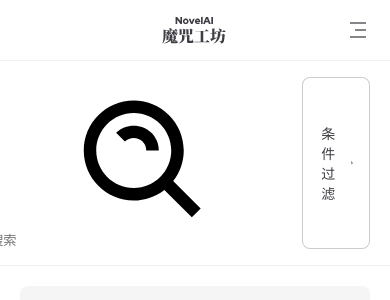
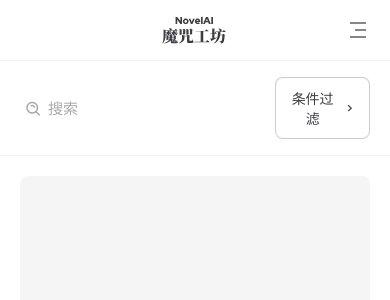
Before and after one commit to Coooookies/novelai-tagdictionary-webui, a Vue app: page /community in a window 390 px wide. Shown: the top 300 px of the page. Built offline with nearby package versions, Linux system fonts and the light colour scheme.

Commit message:
add: input实现

```diff
--- a/src/components/input/input.vue
+++ b/src/components/input/input.vue
@@ -11,6 +11,7 @@ const props = defineProps({
   placeholder: String,
   value: String,
   iconName: String,
+  simpleOnMobile: Boolean,
 });
 
 const inputHandler = (event: Event) => {
@@ -19,14 +20,10 @@ const inputHandler = (event: Event) => {
 </script>
 
 <template>
-  <div class="n-input">
-    <n-icon
-      class="n-input__icon"
-      :icon-name="props.iconName"
-      v-if="props.iconName"
-    />
+  <div class="n-input" :class="{ __simple: props.simpleOnMobile }">
+    <n-icon class="__icon" :icon-name="props.iconName" v-if="props.iconName" />
     <input
-      class="n-input__input"
+      class="__input"
       :type="props.type"
       :value="props.value"
       :placeholder="props.placeholder"
@@ -38,6 +35,74 @@ const inputHandler = (event: Event) => {
 
 <style lang="scss" scoped>
 .n-input {
+  position: relative;
+  display: inline-flex;
 
+  .__icon {
+    position: absolute;
+    width: 16px;
+    height: 16px;
+
+    left: 14px;
+    top: 50%;
+    transform: translateY(-50%);
+    pointer-events: none;
+    fill: #a9a9ac;
+  }
+
+  .__input {
+    padding: 11px 16px;
+    flex-grow: 1;
+    font-size: 14px;
+    color: var(--color-default);
+    outline: none;
+    background-color: rgba(0, 0, 0, 0.04);
+    border-radius: 8px;
+    min-width: 0;
+
+    transition: background-color 150ms, box-shadow 150ms;
+
+    &::placeholder {
+      color: #a9a9ac;
+    }
+
+    &:focus {
+      background-color: transparent;
+      box-shadow: 0 0 0 4px rgba(0, 0, 0, 0.08), 0 0 0 1px rgba(0, 0, 0, 0.08);
+    }
+
+    &:active {
+      box-shadow: 0 0 0 1px rgba(0, 0, 0, 0.08), 0 0 0 1px rgba(0, 0, 0, 0.08);
+    }
+  }
+
+  .__icon + .__input {
+    padding-left: 36px;
+  }
+}
+
+@media only screen and (max-width: 919px) {
+  .n-input.__simple {
+    .__icon {
+      width: 18px;
+      height: 18px;
+
+      left: 4px;
+    }
+
+    .__input {
+      background-color: transparent;
+      padding: 4px 16px;
+      font-size: 15px;
+
+      &:focus {
+        box-shadow: none;
+      }
+    }
+
+    .__icon + .__input {
+      padding-left: 28px;
+    }
+  }
 }
 </style>
```
